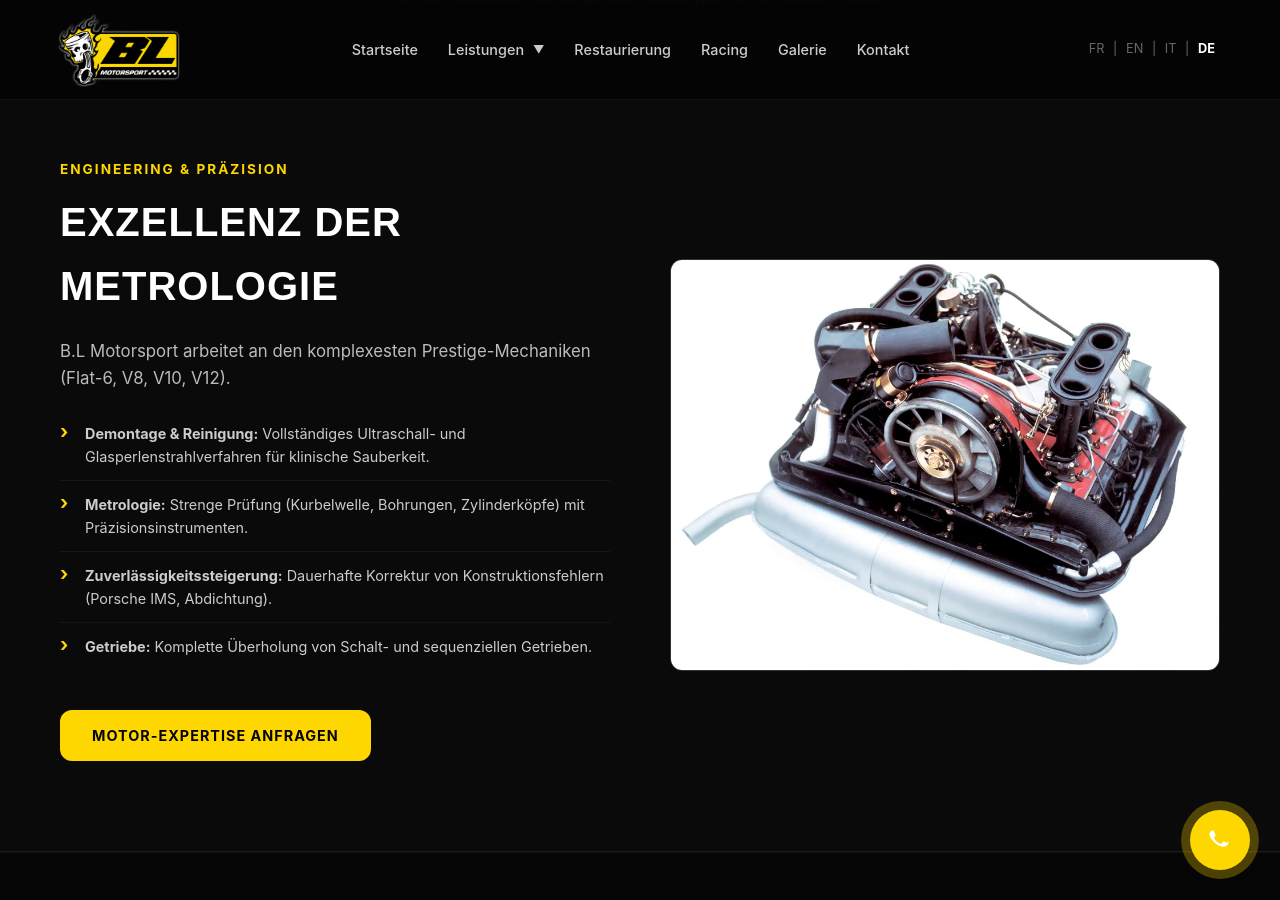
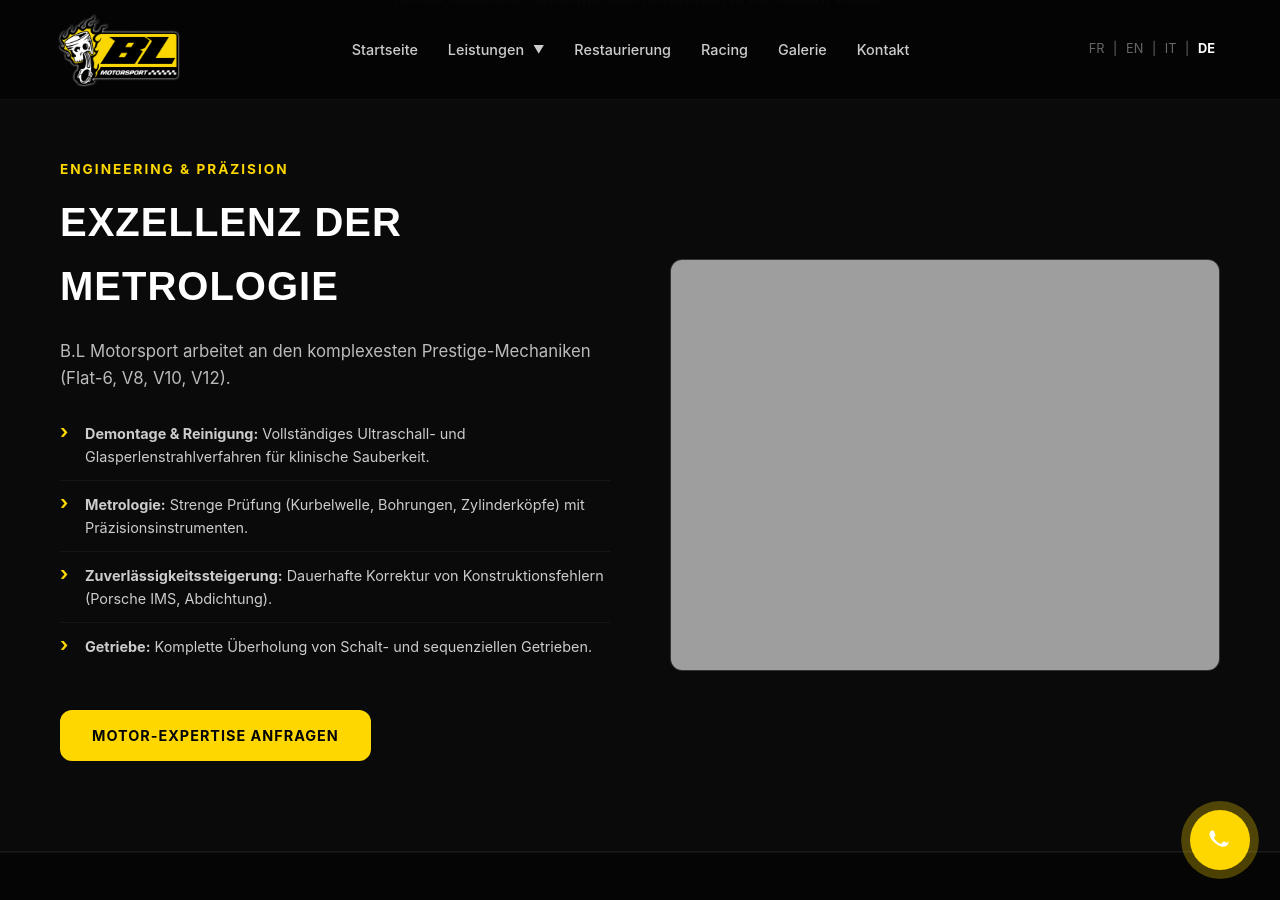
Before and after one commit to DuvalDVL/bl-motorsport, a Jekyll site: the page built from de/refection-moteur-boite-prestige.html, in a window 1280 px wide and 900 px high, scrolled down 366 px. Built offline with Jekyll 4.4.1, drawn with Linux system fonts in a browser that asks for light colours.

Commit message:
Update refection-moteur-boite-prestige.html

```diff
--- a/de/refection-moteur-boite-prestige.html
+++ b/de/refection-moteur-boite-prestige.html
@@ -33,7 +33,7 @@ lang: de
       </div>
       <div class="service-image">
         <div class="img-wrapper">
-          <img src="{{ '/assets/img/refection-moteur-porsche-ferrari-combloux.jpg' | absolute_url }}" alt="Engine Rebuild Metrology">
+          <img src="{{ '/assets/img/refection-moteur-porsche-ferrari-combloux.webp' | absolute_url }}" alt="Engine Rebuild Metrology">
         </div>
       </div>
     </div>
@@ -80,7 +80,7 @@ lang: de
   </div>
 </section>
 
-<section style="padding: 100px 0; background: linear-gradient(rgba(0,0,0,0.95), rgba(0,0,0,0.95)), url('{{ "/assets/img/hero-bg.jpg" | absolute_url }}'); background-size: cover; background-attachment: fixed; text-align: center; border-top: 1px solid #222;">
+<section style="padding: 100px 0; background: linear-gradient(rgba(0,0,0,0.95), rgba(0,0,0,0.95)), url('{{ "/assets/img/hero-bg.webp" | absolute_url }}'); background-size: cover; background-attachment: fixed; text-align: center; border-top: 1px solid #222;">
   <div class="container">
     <span style="color: #FFD700; font-weight: bold; letter-spacing: 2px; font-size: 0.9rem; text-transform: uppercase;">{{ site.data.locales.rebuild_page.cta_sub[page.lang] }}</span>
     <h2 style="font-size: 2.5rem; margin-top: 15px; margin-bottom: 20px;">{{ site.data.locales.rebuild_page.cta_t[page.lang] }}</h2>
```
